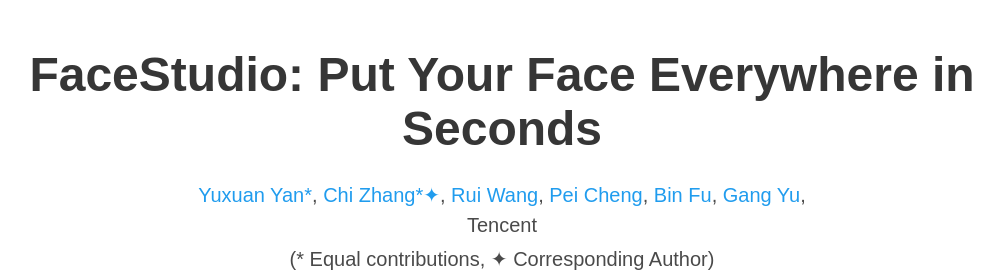
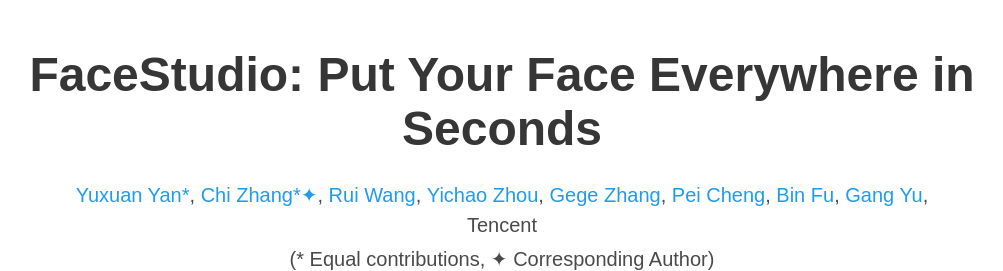
Before and after one commit to icoz69/facestudio, a plain HTML site: page index.html in a window 1280 px wide. Shown: the top 271 px of the page, without its empty margins (138-1141 px from the left). Drawn offline with nearby package versions, Linux system fonts and the light colour scheme; some icons are missing; a web font is replaced by a local one.

Commit message:
updates authors

```diff
--- a/index.html
+++ b/index.html
@@ -60,6 +60,12 @@
                 <a href="https://icoz69.github.io/">Chi Zhang*&#10022</a>,</span>
               <span class="author-block">
                 <a href="https://openreview.net/profile?id=~Rui_Wang41">Rui Wang</a>,
+              </span>
+                            <span class="author-block">
+                <a href="https://icoz69.github.io/facestudio/">Yichao Zhou</a>,
+              </span>
+                            <span class="author-block">
+                <a href="https://icoz69.github.io/facestudio/">Gege Zhang</a>,
               </span>
               <span class="author-block">
                 <a href="https://openreview.net/profile?id=~Pei_Cheng1">Pei Cheng</a>,
```
